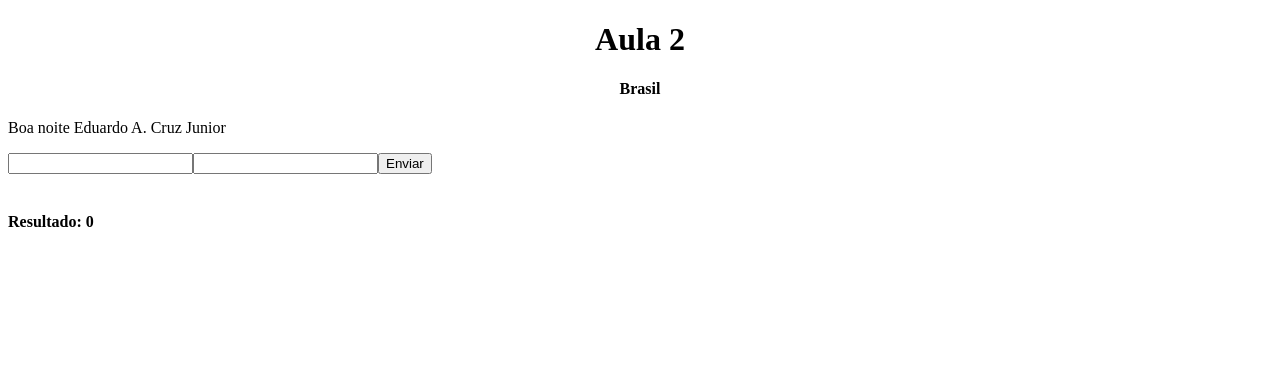
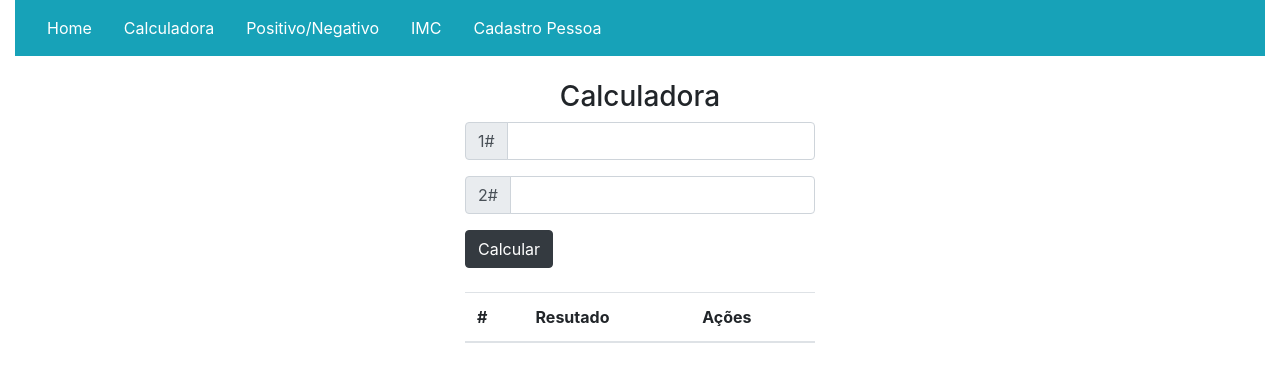
Before and after one commit to EduardoCruzProductions/SiteAngular, an Angular app: page /calculadora in a window 1280 px wide. Shown: the top 382 px of the page. Built offline with nearby package versions, Linux system fonts and the light colour scheme.

Commit message:
inicio de implementacao da calculadora

```diff
--- a/src/app/app.component.html
+++ b/src/app/app.component.html
@@ -1,14 +1,13 @@
-<h1 class="centralizado">Aula 2</h1>
-<h4 class="centralizado">Brasil</h4>
-<p> Boa noite {{nome}} </p>
-
-<form>
-  <input type="number" name="valor1" value="" [(ngModel)]="valor1">
-  <input type="number" name="valor2" value="" [(ngModel)]="valor2">
-  <button type="button" name="button" (click)="clique()">
-    Enviar</button>
-</form>
-
+<div class="container-fluid">
+  <header>
+    <nav class="navbar navbar-expand-md bg-info">
+      <a routerLink = "/" class="nav-link text-white"> Home </a>
+      <a routerLink = "calculadora" class="nav-link text-white"> Calculadora </a>
+      <a routerLink = "#"class="nav-link text-white"> Positivo/Negativo </a>
+      <a routerLink = "#" class="nav-link text-white"> IMC </a>
+      <a routerLink = "#" class="nav-link text-white"> Cadastro Pessoa </a>
+    </nav>
+  </header>
+</div>
 <br/>
-
-<h4>Resultado: {{result}}</h4>
+<router-outlet></router-outlet>
--- a/src/app/app.module.ts
+++ b/src/app/app.module.ts
@@ -3,13 +3,18 @@ import { NgModule } from '@angular/core';
 
 import { AppComponent } from './app.component';
 import { FormsModule } from '@angular/forms';
+import { HomeComponent } from './home/home.component';
+import { CalculadoraComponent } from './calculadora/calculadora.component'
+import { AppRoutingModule } from './app-routing.module';
 
 @NgModule({
   declarations: [
-    AppComponent
+    AppComponent,
+    HomeComponent,
+    CalculadoraComponent
   ],
   imports: [
-    BrowserModule, FormsModule
+    BrowserModule, FormsModule, AppRoutingModule
   ],
   providers: [],
   bootstrap: [AppComponent]
--- /dev/null
+++ b/src/app/calculadora/calculadora.component.css
@@ -0,0 +1,3 @@
+.center{
+  text-align: center;
+}
--- /dev/null
+++ b/src/app/calculadora/calculadora.component.html
@@ -0,0 +1,49 @@
+<div class="container">
+  <div class="row">
+    <div class="col-sm"></div>
+    <div class="col-sm">
+
+      <h3 class="center">Calculadora</h3>
+
+      <form>
+
+        <div class="input-group mb-3">
+          <div class="input-group-prepend">
+            <span class="input-group-text" id="inputGroup-sizing-default">1#</span>
+          </div>
+          <input name="n1" [(ngModel)]="n1" type="text" class="form-control" aria-label="Sizing example input" aria-describedby="inputGroup-sizing-default">
+        </div>
+
+        <div class="input-group mb-3">
+          <div class="input-group-prepend">
+            <span class="input-group-text" id="inputGroup-sizing-default">2#</span>
+          </div>
+          <input name="n2" [(ngModel)]="n2" type="text" class="form-control" aria-label="Sizing example input" aria-describedby="inputGroup-sizing-default">
+        </div>
+
+        <button (click) = "calcular()" type="button" class="btn btn-dark">Calcular</button>
+
+      </form>
+      <br>
+      <table class="table table-striped">
+
+        <thead>
+          <tr>
+            <th scope="col">#</th>
+            <th scope="col">Resutado</th>
+            <th scope="col">Ações</th>
+          </tr>
+        </thead>
+
+        <tr *ngFor="let r of results; let i = index">
+          <td>{{i}}</td>
+          <td>{{r}}</td>
+          <td><button (click) = "excluir(i)" type="button" class="btn btn-danger">Excluir</button></td>
+        </tr>
+
+      </table>
+
+    </div>
+    <div class="col-sm"></div>
+  </div>
+</div>
--- /dev/null
+++ b/src/app/calculadora/calculadora.component.ts
@@ -0,0 +1,27 @@
+import {Component, OnInit} from '@angular/core';
+import {Conta} from './classes/Conta';
+
+@Component({
+  selector: 'calculadora-component',
+  templateUrl: './calculadora.component.html',
+  styleUrls: ['./calculadora.component.css']
+})
+export class CalculadoraComponent{
+  n1: string;
+  n2: string;
+  results = new Array<Conta>();
+
+  calcular() : void{
+    v1: number = parseInt(n1);
+    v2: number = parseInt(n2);
+    c: Conta = new Conta(v1,v2,v1+v2);
+    this.results.push(c);
+  }
+
+  excluir(i: number) : void{
+    this.results.splice(i, 1);
+  }
+
+  //falta alterar pra usar a classe Conta
+
+}
--- /dev/null
+++ b/src/app/classes/Conta.ts
@@ -0,0 +1,13 @@
+export class Conta{
+
+  n1: number;
+  n2: number;
+  result: number;
+
+  constructor(n1: number, n2: number, result: number){
+    this.n1 = n1;
+    this.n2 = n2;
+    this.result = result;
+  }
+
+}
--- /dev/null
+++ b/src/app/home/home.component.html
@@ -0,0 +1,11 @@
+<div class="container">
+  <div class="row">
+    <div class="col">
+      <h1>Site Massa!!</h1>
+      <p>Lorem Ipsum is simply dummy text of the printing and typesetting industry. Lorem Ipsum has been the industry's standard dummy text ever since the 1500s, when an unknown printer took a galley of type and scrambled it to make a type specimen book. It has survived not only five centuries, but also the leap into electronic typesetting, remaining essentially unchanged. It was popularised in the 1960s with the release of Letraset sheets containing Lorem Ipsum passages, and more recently with desktop publishing software like Aldus PageMaker including versions of Lorem Ipsum.</p>
+    </div>
+    <div class="col">
+      <img src="https://pngimage.net/wp-content/uploads/2018/06/hardware-png-1.png" class="img-fluid">
+    </div>
+  </div>
+</div>
--- a/src/index.html
+++ b/src/index.html
@@ -4,11 +4,14 @@
   <meta charset="utf-8">
   <title>Aula02</title>
   <base href="/">
-
+  <link rel="stylesheet" href="https://stackpath.bootstrapcdn.com/bootstrap/4.3.1/css/bootstrap.min.css" integrity="sha384-ggOyR0iXCbMQv3Xipma34MD+dH/1fQ784/j6cY/iJTQUOhcWr7x9JvoRxT2MZw1T" crossorigin="anonymous">
   <meta name="viewport" content="width=device-width, initial-scale=1">
   <link rel="icon" type="image/x-icon" href="favicon.ico">
 </head>
 <body>
   <app-root></app-root>
+  <script src="https://code.jquery.com/jquery-3.3.1.slim.min.js" integrity="sha384-q8i/X+965DzO0rT7abK41JStQIAqVgRVzpbzo5smXKp4YfRvH+8abtTE1Pi6jizo" crossorigin="anonymous"></script>
+  <script src="https://cdnjs.cloudflare.com/ajax/libs/popper.js/1.14.7/umd/popper.min.js" integrity="sha384-UO2eT0CpHqdSJQ6hJty5KVphtPhzWj9WO1clHTMGa3JDZwrnQq4sF86dIHNDz0W1" crossorigin="anonymous"></script>
+  <script src="https://stackpath.bootstrapcdn.com/bootstrap/4.3.1/js/bootstrap.min.js" integrity="sha384-JjSmVgyd0p3pXB1rRibZUAYoIIy6OrQ6VrjIEaFf/nJGzIxFDsf4x0xIM+B07jRM" crossorigin="anonymous"></script>
 </body>
 </html>
```
Also changed, not shown: src/app/app-routing.module.ts (added, +17 -0 lines), src/app/home/home.component.ts (added, +10 -0 lines), src/app/home/home.component.css (added).
